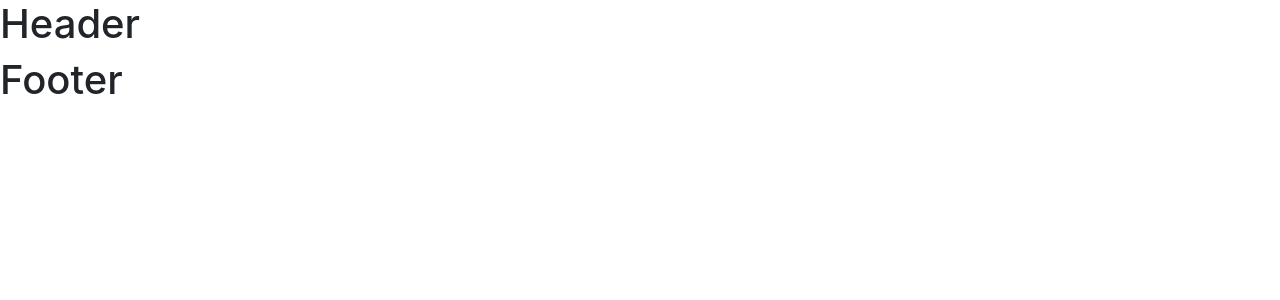
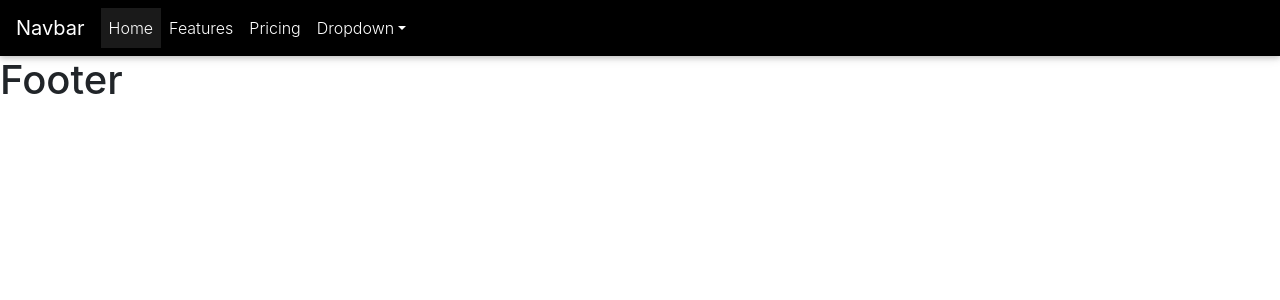
Before and after one commit to yashodgayashan/Tourism-Web-Site, a React (Create React App) app: page / in a window 1280 px wide. Shown: the top 300 px of the page. Built offline with nearby package versions, Linux system fonts and the light colour scheme.

Commit message:
Added simple navbar

```diff
--- a/package.json
+++ b/package.json
@@ -7,6 +7,8 @@
     "@testing-library/react": "^9.4.0",
     "@testing-library/user-event": "^7.2.1",
     "bootstrap": "^4.4.1",
+    "mdbootstrap": "^4.14.1",
+    "mdbreact": "^4.25.4",
     "react": "^16.12.0",
     "react-bootstrap": "^1.0.0-beta.17",
     "react-dom": "^16.12.0",
--- a/src/components/header/Header.js
+++ b/src/components/header/Header.js
@@ -1,11 +1,75 @@
-import React, { Fragment } from "react";
+import React, { Component } from "react";
+import {
+  MDBNavbar,
+  MDBNavbarBrand,
+  MDBNavbarNav,
+  MDBNavItem,
+  MDBNavLink,
+  MDBNavbarToggler,
+  MDBCollapse,
+  MDBDropdown,
+  MDBDropdownToggle,
+  MDBDropdownMenu,
+  MDBDropdownItem,
+  MDBIcon
+} from "mdbreact";
+import { BrowserRouter as Router } from "react-router-dom";
+import "bootstrap-css-only/css/bootstrap.min.css";
+import "mdbreact/dist/css/mdb.css";
 
-const Header = () => {
-  return (
-    <Fragment>
-      <h1>Header</h1>
-    </Fragment>
-  );
-};
+class NavbarPage extends Component {
+  state = {
+    isOpen: false
+  };
 
-export default Header;
+  toggleCollapse = () => {
+    this.setState({ isOpen: !this.state.isOpen });
+  };
+
+  render() {
+    return (
+      <Router>
+        <MDBNavbar color="black" dark expand="lg">
+          <MDBNavbarBrand>
+            <strong className="white-text">Navbar</strong>
+          </MDBNavbarBrand>
+          <MDBNavbarToggler onClick={this.toggleCollapse} />
+          <MDBCollapse id="navbarCollapse3" isOpen={this.state.isOpen} navbar>
+            <MDBNavbarNav left>
+              <MDBNavItem active>
+                <MDBNavLink to="#!">Home</MDBNavLink>
+              </MDBNavItem>
+              <MDBNavItem>
+                <MDBNavLink to="#!">Features</MDBNavLink>
+              </MDBNavItem>
+              <MDBNavItem>
+                <MDBNavLink to="#!">Pricing</MDBNavLink>
+              </MDBNavItem>
+              <MDBNavItem>
+                <MDBDropdown>
+                  <MDBDropdownToggle nav caret>
+                    <div className="d-none d-md-inline">Dropdown</div>
+                  </MDBDropdownToggle>
+                  <MDBDropdownMenu className="dropdown-default">
+                    <MDBDropdownItem href="#!">Action</MDBDropdownItem>
+                    <MDBDropdownItem href="what">
+                      Another Action
+                    </MDBDropdownItem>
+                    <MDBDropdownItem href="then">
+                      Something else here
+                    </MDBDropdownItem>
+                    <MDBDropdownItem href="#!">
+                      Something else here
+                    </MDBDropdownItem>
+                  </MDBDropdownMenu>
+                </MDBDropdown>
+              </MDBNavItem>
+            </MDBNavbarNav>
+          </MDBCollapse>
+        </MDBNavbar>
+      </Router>
+    );
+  }
+}
+
+export default NavbarPage;
```
Also changed, not shown: 1 other file (tests, documents, lock files or other folders).
